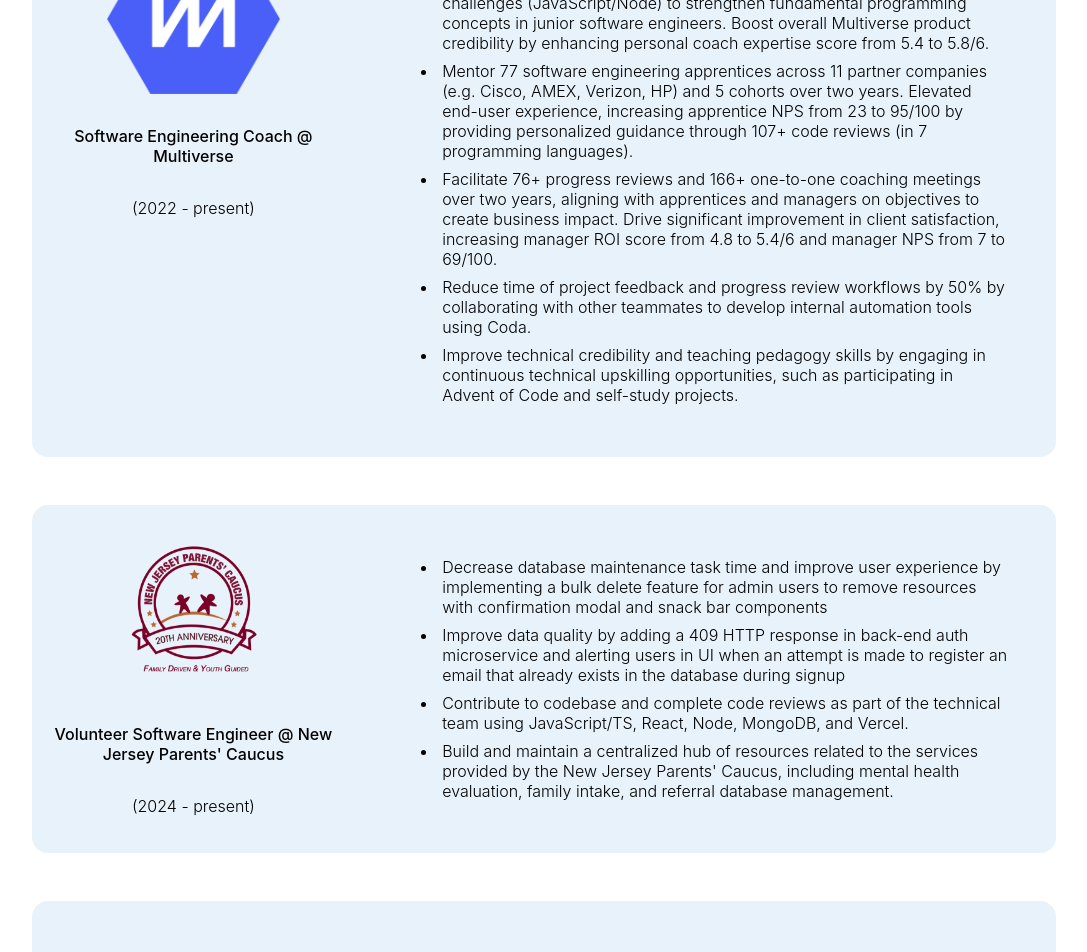
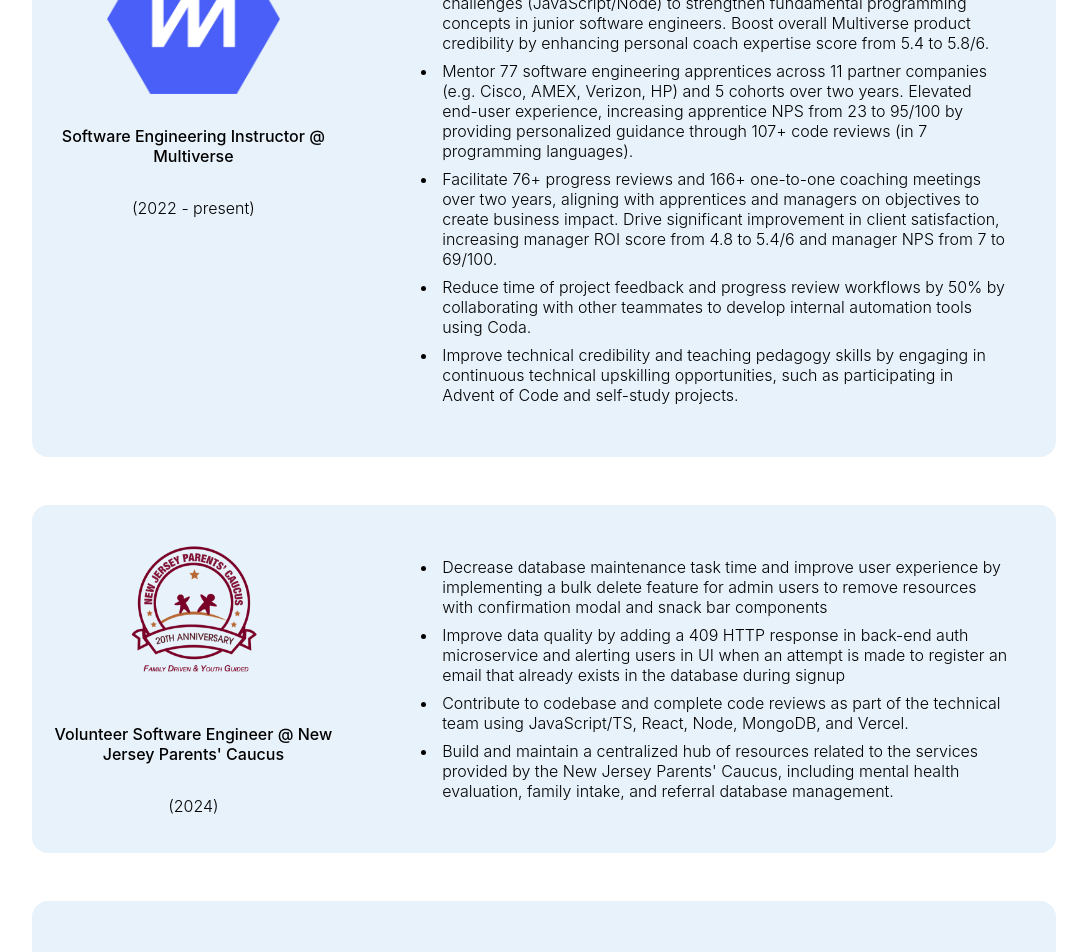
Before and after one commit to davidalantodd/davidalantodd.github.io, a React (Vite) app: page /experience in a window 1280 px wide. Shown: the part 620-1572 px from the top of the page, without its empty margins (96-1183 px from the left). Built offline with nearby package versions, Linux system fonts and the light colour scheme.

Commit message:
update experience and footer content

```diff
--- a/src/components/Experience.jsx
+++ b/src/components/Experience.jsx
@@ -10,7 +10,7 @@
 
     const jobs = [
         {
-            title: "Software Engineering Coach",
+            title: "Software Engineering Instructor",
             company: "Multiverse",
             companyLink: "https://www.multiverse.io",
             yearsWorked: "2022 - present",
@@ -30,7 +30,7 @@
             title: "Volunteer Software Engineer",
             company: "New Jersey Parents' Caucus",
             companyLink: "https://newjerseyparentscaucus.org/",
-            yearsWorked: "2024 - present",
+            yearsWorked: "2024",
             responsibilities: [
                 "Decrease database maintenance task time and improve user experience by implementing a bulk delete feature for admin users to remove resources with confirmation modal and snack bar components",
                 "Improve data quality by adding a 409 HTTP response in back-end auth microservice and alerting users in UI when an attempt is made to register an email that already exists in the database during signup",
--- a/src/components/Footer.jsx
+++ b/src/components/Footer.jsx
@@ -11,7 +11,7 @@
             <a href="https://github.com/davidalantodd/" target="_blank" rel="noreferrer opener">
                 <img src={github} alt="Github Logo"/>
             </a>
-            <p>&copy;2024 David Todd</p>
+            <p>&copy;2025 David Todd</p>
             </footer>
         </>
     )
```
